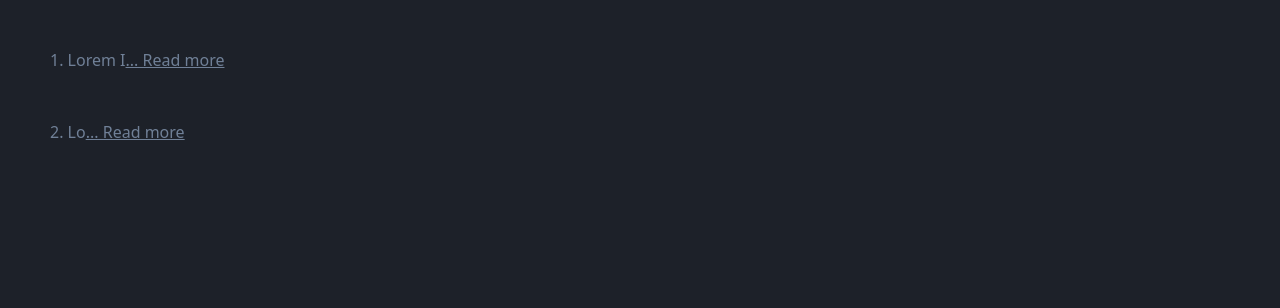
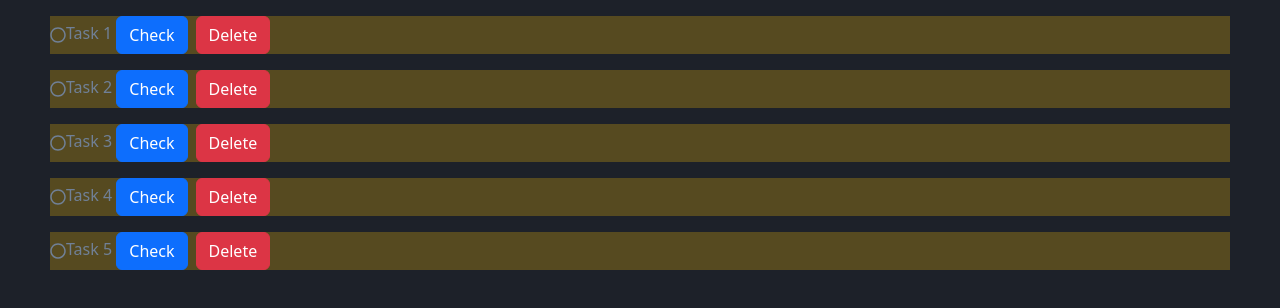
Before and after one commit to danielpsev/react_uzd2, a React (Create React App) app: page / in a window 1280 px wide. Shown: the top 308 px of the page. Built offline with nearby package versions, Linux system fonts and the light colour scheme.

Commit message:
tasks check

```diff
--- a/package.json
+++ b/package.json
@@ -9,6 +9,7 @@
     "bootstrap": "^5.3.0-alpha1",
     "react": "^18.2.0",
     "react-dom": "^18.2.0",
+    "react-icons": "^4.7.1",
     "react-scripts": "5.0.1",
     "uuid": "^9.0.0",
     "web-vitals": "^2.1.4"
--- a/src/App.js
+++ b/src/App.js
@@ -5,13 +5,14 @@ import Posts from "./components/Posts/Posts";
 import Boxes from "./components/Boxes/Boxes";
 //import Praktika_2Post from './components/praktika_2/Post';
 import Praktika_3 from "./components/Praktika_3/Praktika_3";
+import Praktika_5 from "./components/Praktika_5/Praktika_5";
 function App() {
   return (
     <div className="App">
       {/* <Header title='Lorem Ipsum'/>
       <Posts />
       <Boxes/> */}
-      <Praktika_3 />
+      <Praktika_5 />
     </div>
   );
 }
--- /dev/null
+++ b/src/components/Praktika_5/Praktika_5.js
@@ -0,0 +1,35 @@
+import React, { useState } from "react";
+import "./Praktika_5.css";
+import { v4 as uuidv4 } from "uuid";
+// import LessText from "./LessText/LessText";
+import Task from "./Task/Task";
+export default function Praktika_5() {
+  let tasks = [
+    {
+      task: "Task 1 ",
+      status: false,
+    },
+    {
+      task: "Task 2 ",
+      status: false,
+    },
+    {
+      task: "Task 3 ",
+      status: false,
+    },
+    {
+      task: "Task 4 ",
+      status: false,
+    },
+    {
+      task: "Task 5 ",
+      status: false,
+    },
+  ];
+
+  let tasks_list = tasks.map((el) => {
+    return <Task key={uuidv4()} text={el.task} status={el.status}></Task>;
+  });
+
+  return <div className="d-flex flex-column">{tasks_list}</div>;
+}
--- /dev/null
+++ b/src/components/Praktika_5/Task/Task.js
@@ -0,0 +1,32 @@
+import React, { useState } from "react";
+import { FaRegCircle, FaRegCheckCircle } from "react-icons/fa";
+export default function Task(props) {
+  const { text, status } = props;
+  const [task, setTask] = useState({ task: text, status: status });
+
+  const removeTask = (e) => {
+    setTask({});
+    console.log(e);
+    //e.target.innerHTML = "";
+    console.log(e.target.parentNode);
+  };
+  let t = task.status ? " bg-success " : " bg-warning ";
+  return (
+    <div className={"p2 mt-3 bg-opacity-25 " + t}>
+      {task.status ? <FaRegCheckCircle /> : <FaRegCircle />}
+      {task.task}
+      <button
+        className="btn btn-primary"
+        onClick={() => setTask({ ...task, status: true })}
+      >
+        {task.status ? "Done" : "Check"}
+      </button>
+      <button
+        className="mx-2 btn btn-danger"
+        onClick={(event) => removeTask(event)}
+      >
+        Delete
+      </button>
+    </div>
+  );
+}
```
Also changed, not shown: test.html (added, +22 -0 lines), src/components/Praktika_5/Praktika_5.css (added), 1 other file (tests, documents, lock files or other folders).
